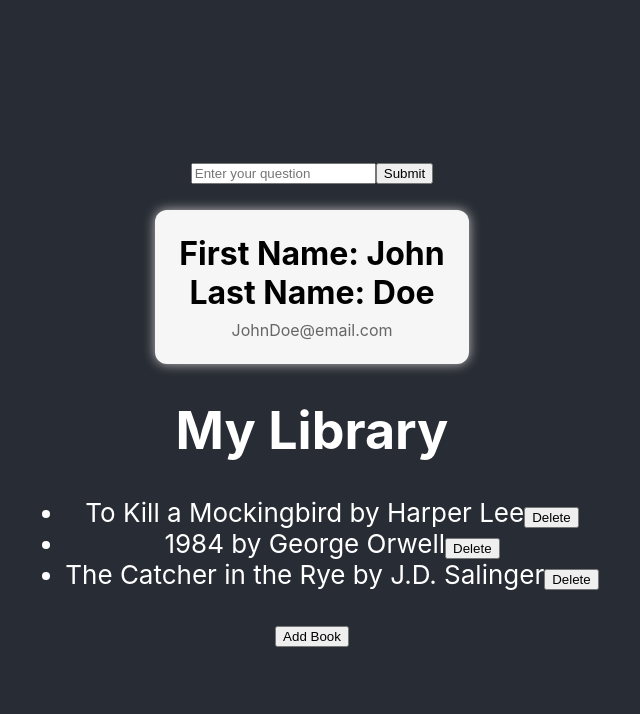
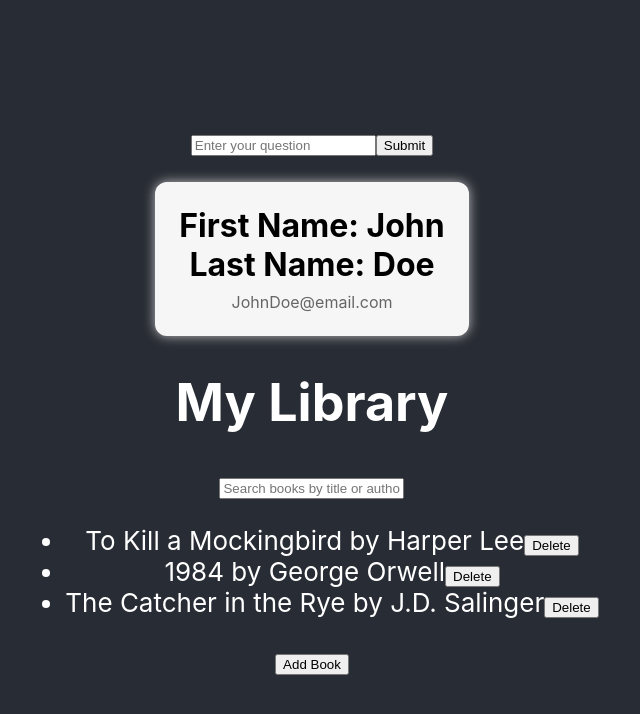
Before and after one commit to jianliu200/csce436project, a React (Create React App) app in the folder 436project/: page /artist in a window 1280 px wide. Shown: the top 714 px of the page, without its empty margins (328-968 px from the left). Built offline with nearby package versions, Linux system fonts and the light colour scheme.

Commit message:
added search for shelf
search bar for bookshelves added

```diff
--- a/436project/src/pages/Library.js
+++ b/436project/src/pages/Library.js
@@ -9,6 +9,7 @@ function Library() {
   const [showAddBookForm, setShowAddBookForm] = useState(false);
   const [newBookTitle, setNewBookTitle] = useState('');
   const [newBookAuthor, setNewBookAuthor] = useState('');
+  const [searchTerm, setSearchTerm] = useState('');
 
   const handleDelete = (index) => {
     const updatedBooks = [...books];
@@ -29,11 +30,23 @@ function Library() {
     setNewBookAuthor('');
   };
 
+  const filteredBooks = books.filter((book) =>
+    book.title.toLowerCase().includes(searchTerm.toLowerCase())
+  );
+
   return (
     <div>
       <h1>My Library</h1>
+      <div>
+        <input
+          type="text"
+          placeholder="Search books by title or author"
+          value={searchTerm}
+          onChange={(e) => setSearchTerm(e.target.value)}
+        />
+      </div>
       <ul>
-        {books.map((book, index) => (
+        {filteredBooks.map((book, index) => (
           <li key={index}>
             {book.title} by {book.author}
             <button onClick={() => handleDelete(index)}>Delete</button>
```
Also changed, not shown: 1 other file (tests, documents, lock files or other folders).
